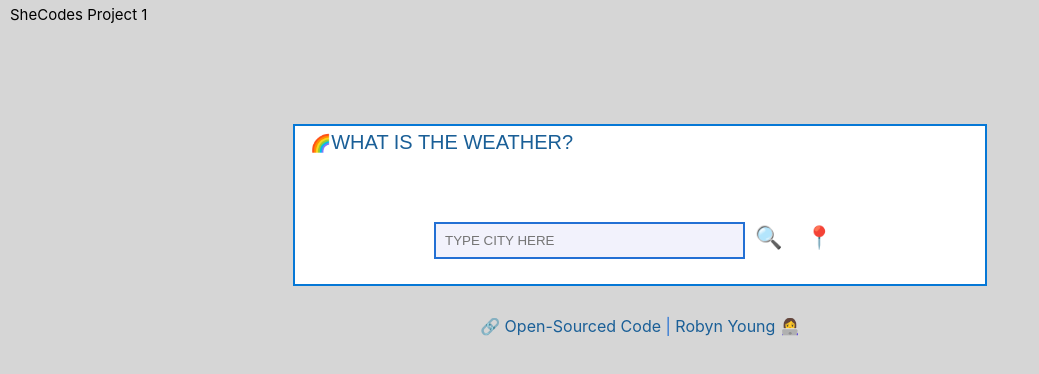
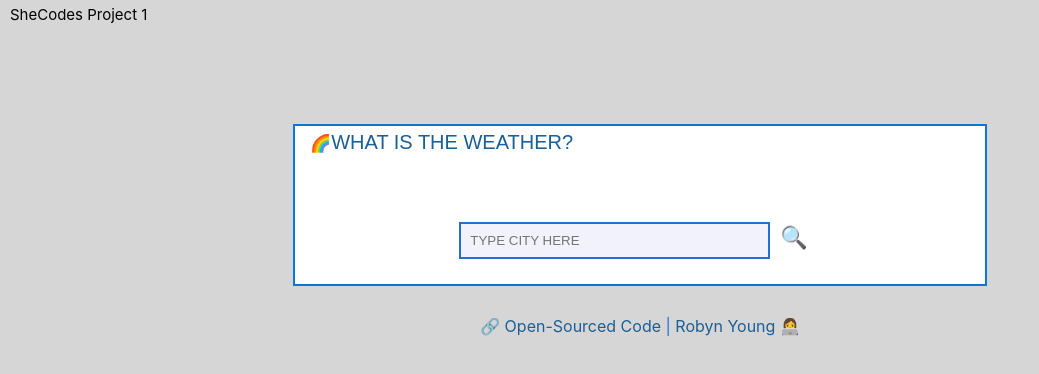
Before and after one commit to ROBYN13Y/react-weather-app, a React (Create React App) app: page / in a window 1280 px wide. Shown: the top 374 px of the page, without its empty margins (0-1039 px from the left). Built offline with nearby package versions, Linux system fonts and the light colour scheme.

Commit message:
UPDATE
removed current location button

```diff
--- a/src/CitySearch.js
+++ b/src/CitySearch.js
@@ -33,12 +33,12 @@ export default function CitySearch(props) {
           value="🔍"
           title="Search"
         />
-        <input
+        {/* <input
           type="submit"
           id="current-location-button"
           value="📍"
           title="Your Location"
-        />
+        /> */}
       </form>
     </div>
   );
--- a/src/styles/CitySearch.css
+++ b/src/styles/CitySearch.css
@@ -32,8 +32,7 @@ input:placeholder {
   padding: 9px;
 }
 
-.city-search-button,
-#current-location-button {
+.city-search-button {
   background-color: rgb(255, 255, 255);
   color: var(--pri-color);
   border: none;
@@ -44,7 +43,6 @@ input:placeholder {
   margin-top: 3px;
 }
 
-.city-search-button:hover,
-#current-location-button:hover {
+.city-search-button:hover {
   font-size: 25px;
 }
```
